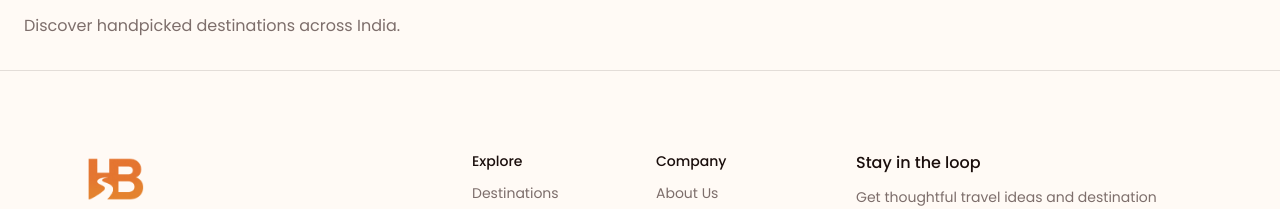
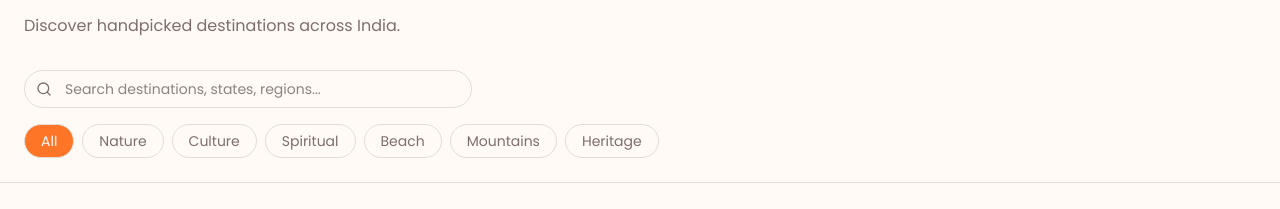
Before and after one commit to webdesigner-in/hiddenbharat, a React (Vite) app: page /destinations in a window 1280 px wide. Shown: the part 135-344 px from the top of the page. Built offline with nearby package versions, Linux system fonts and the light colour scheme; no server answers.

Commit message:
add search Functionality

```diff
--- a/src/components/Home/SearchBar.jsx
+++ /dev/null
@@ -1,85 +0,0 @@
-import {
-  Select,
-  SelectContent,
-  SelectItem,
-  SelectTrigger,
-  SelectValue,
-} from "@/components/ui/select";
-import { Button } from "@/components/ui/button";
-import { ShovelIcon } from "lucide-react";
-
-export default function SearchBar() {
-  return (
-    <section className="mx-auto mt-16 max-w-5xl px-4">
-      <div className="rounded-2xl border bg-card p-6 shadow-sm">
-        {/* Label */}
-        <p className="mb-4 text-sm font-medium text-muted-foreground">
-          Plan your next journey
-        </p>
-
-        {/* Sentence-style search */}
-        <div className="flex flex-col gap-4 md:flex-row md:items-center">
-          <span className="text-base text-foreground">
-            I want to explore
-          </span>
-
-          {/* What */}
-          <Select>
-            <SelectTrigger className="h-12 w-full md:w-55">
-              <SelectValue placeholder="places like…" />
-            </SelectTrigger>
-            <SelectContent>
-              <SelectItem value="temples">Temples & Heritage</SelectItem>
-              <SelectItem value="villages">Villages & Culture</SelectItem>
-              <SelectItem value="mountains">Mountains & Trails</SelectItem>
-              <SelectItem value="coastal">Beaches & Coast</SelectItem>
-              <SelectItem value="nature">Nature & Forests</SelectItem>
-            </SelectContent>
-          </Select>
-
-          <span className="hidden md:inline text-base text-foreground">
-            in
-          </span>
-
-          {/* Season */}
-          <Select>
-            <SelectTrigger className="h-12 w-full md:w-40">
-              <SelectValue placeholder="season" />
-            </SelectTrigger>
-            <SelectContent>
-              <SelectItem value="winter">Winter</SelectItem>
-              <SelectItem value="summer">Summer</SelectItem>
-              <SelectItem value="monsoon">Monsoon</SelectItem>
-              <SelectItem value="spring">Spring</SelectItem>
-            </SelectContent>
-          </Select>
-
-          <span className="hidden md:inline text-base text-foreground">
-            for
-          </span>
-
-          {/* Duration */}
-          <Select>
-            <SelectTrigger className="h-12 w-full md:w-37.5">
-              <SelectValue placeholder="duration" />
-            </SelectTrigger>
-            <SelectContent>
-              <SelectItem value="2-3">2–3 days</SelectItem>
-              <SelectItem value="3-4">3–4 days</SelectItem>
-              <SelectItem value="5-7">5–7 days</SelectItem>
-              <SelectItem value="7+">7+ days</SelectItem>
-            </SelectContent>
-          </Select>
-
-          {/* CTA */}
-          <Button
-            size="lg"
-            className="mt-2 w-full md:mt-0 md:ml-auto md:w-auto"
-          >
-           <ShovelIcon/> Explore
-          </Button>
-        </div>
-      </div>
-    </section>
-  );
-}
--- a/src/components/ui/button.jsx
+++ b/src/components/ui/button.jsx
@@ -5,7 +5,7 @@ import { cva } from "class-variance-authority";
 import { cn } from "@/lib/utils"
 
 const buttonVariants = cva(
-  "inline-flex items-center justify-center gap-2 whitespace-nowrap rounded-md text-sm font-medium transition-all disabled:pointer-events-none disabled:opacity-50 [&_svg]:pointer-events-none [&_svg:not([class*='size-'])]:size-4 shrink-0 [&_svg]:shrink-0 outline-none focus-visible:border-ring focus-visible:ring-ring/50 focus-visible:ring-[3px] aria-invalid:ring-destructive/20 dark:aria-invalid:ring-destructive/40 aria-invalid:border-destructive",
+  "inline-flex items-center justify-center gap-2 whitespace-nowrap cursor-pointer rounded-md text-sm font-medium transition-all disabled:pointer-events-none disabled:opacity-50 [&_svg]:pointer-events-none [&_svg:not([class*='size-'])]:size-4 shrink-0 [&_svg]:shrink-0 outline-none focus-visible:border-ring focus-visible:ring-ring/50 focus-visible:ring-[3px] aria-invalid:ring-destructive/20 dark:aria-invalid:ring-destructive/40 aria-invalid:border-destructive",
   {
     variants: {
       variant: {
--- a/src/pages/Destinations.jsx
+++ b/src/pages/Destinations.jsx
@@ -1,10 +1,18 @@
-import { useEffect, useState } from "react";
+import { useEffect, useMemo, useState } from "react";
 import PlaceCarousel from "@/components/Destinations/PlaceCrousel";
-import {
-  getAllDestinations,
-  getByTag,
-} from "@/services/destination.service";
-import { Spinner } from "@/components/ui/spinner";
+import { getAllDestinations } from "@/services/destination.service";
+import { cn } from "@/lib/utils";
+import { Search } from "lucide-react";
+
+const TAGS = [
+  "all",
+  "nature",
+  "culture",
+  "spiritual",
+  "beach",
+  "mountains",
+  "heritage",
+];
 
 function Section({ title, description, data }) {
   if (!data.length) return null;
@@ -24,37 +32,62 @@ function Section({ title, description, data }) {
 
 export default function Destinations() {
   const [all, setAll] = useState([]);
-  const [nature, setNature] = useState([]);
+  const [activeTag, setActiveTag] = useState("all");
+  const [query, setQuery] = useState("");
   const [loading, setLoading] = useState(true);
 
   useEffect(() => {
     async function load() {
       setLoading(true);
-
-      const [a,n] = await Promise.all([
-        getAllDestinations(),
-        getByTag("Nature"),
-      ]);
-
-      setAll(a);
-      setNature(n);
-
+      const data = await getAllDestinations();
+      setAll(data);
       setLoading(false);
     }
-
     load();
   }, []);
+
+  /* ---------------- FILTER + SEARCH LOGIC ---------------- */
+  const filteredDestinations = useMemo(() => {
+    let result = all;
+
+    // Tag filter (tags are lowercase in DB)
+    if (activeTag !== "all") {
+      result = result.filter((d) =>
+        d.tags?.map((t) => t.toLowerCase()).includes(activeTag)
+      );
+    }
+
+    // Search filter
+    if (query.trim()) {
+      const q = query.toLowerCase();
+
+      result = result.filter((d) =>
+        [
+          d.name,
+          d.state,
+          d.region,
+          d.description,
+        ]
+          .join(" ")
+          .toLowerCase()
+          .includes(q)
+      );
+    }
+
+    return result;
+  }, [all, activeTag, query]);
 
   if (loading) {
     return (
       <div className="flex h-[60vh] items-center justify-center text-muted-foreground">
-       <Spinner/>
+        Loading destinations…
       </div>
     );
   }
 
   return (
     <main>
+      {/* HEADER */}
       <section className="py-8">
         <div className="mx-auto max-w-7xl px-6">
           <h1 className="text-4xl font-semibold">Destinations</h1>
@@ -64,16 +97,67 @@ export default function Destinations() {
         </div>
       </section>
 
+      {/* SEARCH + FILTER BAR */}
+      <section className="pb-6">
+        <div className="mx-auto max-w-7xl px-6 space-y-4">
+          {/* Search */}
+          <div className="relative max-w-md">
+            <Search className="absolute left-3 top-1/2 h-4 w-4 -translate-y-1/2 text-muted-foreground" />
+            <input
+              type="text"
+              placeholder="Search destinations, states, regions..."
+              value={query}
+              onChange={(e) => setQuery(e.target.value)}
+              className="
+                w-full rounded-full border
+                bg-background pl-10 pr-4 py-2 text-sm
+                outline-none
+                focus:ring-2 focus:ring-primary/20
+              "
+            />
+          </div>
+
+          {/* Tag Filters */}
+          <div className="flex flex-wrap gap-2">
+            {TAGS.map((tag) => (
+              <button
+                key={tag}
+                onClick={() => setActiveTag(tag)}
+                className={cn(
+                  "rounded-full border px-4 py-1.5 text-sm transition",
+                  activeTag === tag
+                    ? "bg-primary text-primary-foreground"
+                    : "bg-background text-muted-foreground hover:bg-muted"
+                )}
+              >
+                {tag === "all"
+                  ? "All"
+                  : tag.charAt(0).toUpperCase() + tag.slice(1)}
+              </button>
+            ))}
+          </div>
+        </div>
+      </section>
+
+      {/* RESULTS */}
       <Section
-        title="Nature & Landscapes"
-        description="Mountains, valleys, beaches and forests"
-        data={nature}
-      />
-
-      <Section
-        title="Explore All Destinations"
-        description="Browse all available destinations"
-        data={all}
+        title={
+          query
+            ? `Search results for “${query}”`
+            : activeTag === "all"
+            ? "Explore All Destinations"
+            : `${
+                activeTag.charAt(0).toUpperCase() + activeTag.slice(1)
+              } Destinations`
+        }
+        description={
+          query
+            ? `${filteredDestinations.length} destinations found`
+            : activeTag === "all"
+            ? "Browse all available destinations"
+            : `Destinations tagged with ${activeTag}`
+        }
+        data={filteredDestinations}
       />
     </main>
   );
--- a/src/pages/Home.jsx
+++ b/src/pages/Home.jsx
@@ -11,7 +11,6 @@ export default function Home() {
     <>
       {/* Hero section */}
       <HeroSection />
-      <SearchBar />
 
       {/* Must visit palces  */}
       <MustVisitCarousel />
--- a/src/services/destination.service.js
+++ b/src/services/destination.service.js
@@ -54,6 +54,7 @@ export async function getFeaturedDestination() {
 
 /* ---------- Filter by tag ---------- */
 export async function getByTag(tag) {
+  console.log(tag)
   try {
     const res = await databases.listDocuments(
       DATABASES_ID,
```
